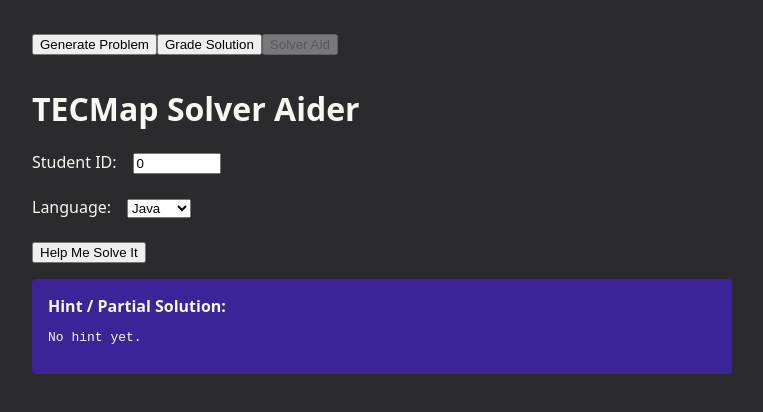
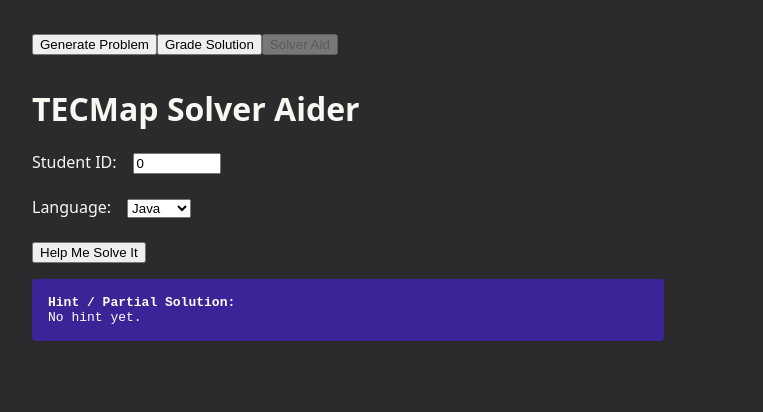
Before and after one commit to Marzopa/TECMap-AI, a React (Create React App) app in the folder frontend/: page / in a window 1280 px wide. Both pictures are taken after a click on the button "Solver Aid". Shown: the top 412 px of the page, without its empty margins (258-1021 px from the left). Built offline with nearby package versions, Linux system fonts and the light colour scheme.

Commit message:
frontend seems to work, now need to update models

```diff
--- a/frontend/src/App.js
+++ b/frontend/src/App.js
@@ -217,9 +217,23 @@ function App() {
                         {loadingSolve ? 'Asking model…' : 'Help Me Solve It'}
                     </button>
 
-                    <div style={{ marginTop: '1rem', whiteSpace: 'pre-wrap', background: '#3a2497', padding: '1rem', borderRadius: '4px' }}>
+                    <div
+                        style={{
+                            marginTop: '1rem',
+                            whiteSpace: 'pre-wrap',
+                            background: '#3a2497',
+                            padding: '1rem',
+                            borderRadius: '4px',
+                            fontFamily: 'monospace',
+                            color: '#fff',
+                            maxWidth: '600px',
+                            width: '100%'
+                        }}
+                    >
                         <strong>Hint / Partial Solution:</strong>
-                        <pre>{solveResult ? String(solveResult) : 'No hint yet.'}</pre>
+                        <div>
+                            {solveResult ? String(solveResult) : 'No hint yet.'}
+                        </div>
                     </div>
                 </>
             )}
```
Also changed, not shown: 1 other file (tests, documents, lock files or other folders).
